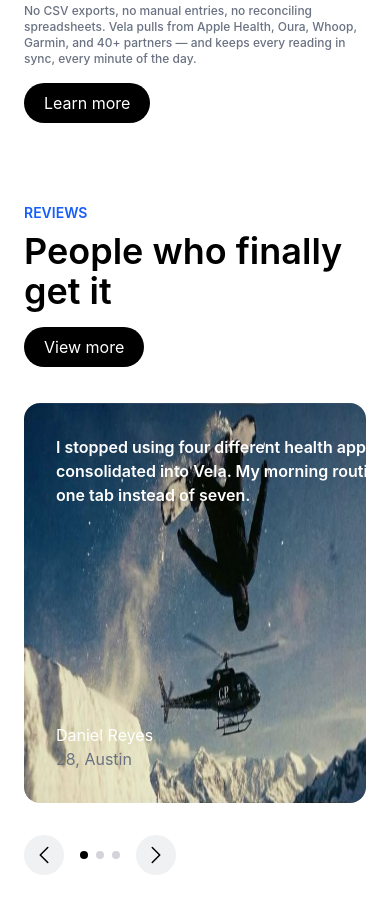
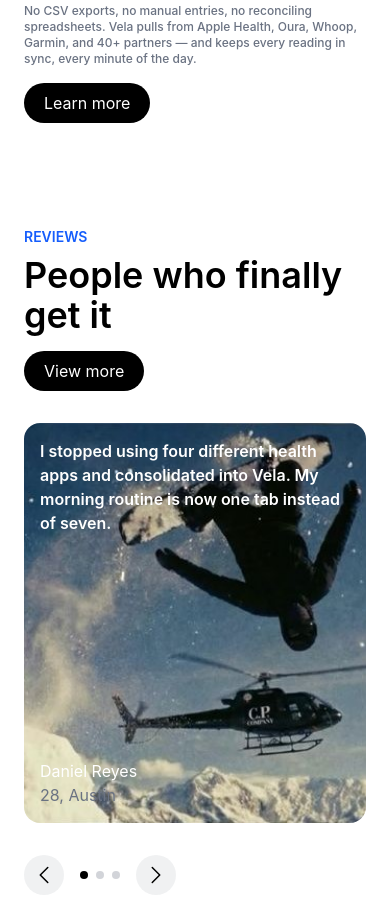
Before and after one commit to Sondosprg/landing_page_healthy_tailwind, a website: page src/index.html in a window 390 px wide. Shown: the part 3349-4247 px from the top of the page. Drawn offline with nearby package versions, Linux system fonts and the light colour scheme.

Commit message:
fix responsive of reviews section

```diff
--- a/src/index.html
+++ b/src/index.html
@@ -376,19 +376,21 @@
     </section>
 
     <!-- REVIEWS -->
-    <section id="Reviews" class="min-h-screen">
+    <section id="Reviews" class="h-auto ">
       <div class="max-w-7xl mx-auto px-6 sm:px-15 py-2 sm:py-4">
-        <div class="flex flex-col gap-2 md:min-w-3xl">
+        <!-- md:min-w-3xl" -->
+        <div class="flex flex-col gap-2 py-7 sm:py-14 ">
           <!-- header -->
+           <!-- todo: fix button gap  -->
           <div
-            class="flex flex-col md:flex-row gap-4 justify-between sm:gap-14 py-7 sm:py-14"
+            class="flex flex-col md:flex-row  md:justify-between gap-4   py-6 md:py-10 lg:py-14"
           >
-            <div class="space-y-2">
+            <div class="space-y-2 ">
               <h6 class="text-accent text-sm font-semibold">REVIEWS</h6>
               <h2 class="text-4xl font-semibold">People who finally get it</h2>
             </div>
 
-            <div>
+            <div class=" md:self-end ">
               <button
                 class="px-5 py-2 bg-secondary duration-300 transition-all active:scale-105 rounded-4xl text-white"
               >
@@ -399,17 +401,18 @@
 
           <!-- cards of reviews  (carousel)  -->
           <div
-            class="grid grid-cols-[100%_100%_100%] md:grid-cols-[60%_60%_60%] gap-4 max-h-100 sm:min-w-100 overflow-y-scroll sm:overflow-x-scroll"
+            class="grid  grid-cols-[100%_100%_100%] md:grid-cols-[60%_60%_60%] gap-4 max-h-100 sm:min-w-100 overflow-y-scroll sm:overflow-x-scroll"
           >
             <!-- card review 01 -->
-            <div class="relative">
+            <div class="relative ">
               <img
                 src="imgs/reviews/01.jpg"
                 alt=""
-                class="rounded-2xl h-100 w-100 md:w-full"
+                class="rounded-2xl h-100 w-full object-cover"
               />
-              <div class="absolute p-8 inset-0 flex justify-between flex-col">
-                <h4 class="text-primary font-semibold text-md w-100">
+
+              <div class="absolute p-4 sm:p-8 inset-0 flex justify-between flex-col">
+                <h4 class="text-primary font-semibold text-md w-auto">
                   I stopped using four different health apps and consolidated
                   into Vela. My morning routine is now one tab instead of seven.
                 </h4>
@@ -418,17 +421,18 @@
                   <p class="text-gray">28, Austin</p>
                 </div>
               </div>
+
             </div>
 
             <!-- card review 02 -->
-            <div class="relative">
+            <div class="relative  ">
               <img
                 src="imgs/reviews/02.jfif"
                 alt=""
-                class="rounded-2xl h-100 w-100 md:w-full object-cover"
+                class="rounded-2xl h-100 w-full object-cover"
               />
               <div class="absolute p-8 inset-0 flex justify-between flex-col">
-                <h4 class="text-primary font-semibold text-md">
+                <h4 class="text-primary font-semibold text-md w-auto">
                   My doctor said my labs were 'fine.' Vela cross-referenced
                   three markers and fla a thyroid issue that had been missed fo
                   years
@@ -441,14 +445,14 @@
             </div>
 
             <!-- card review 03-->
-            <div class="relative">
+            <div class="relative ">
               <img
                 src="imgs/reviews/03.jfif"
                 alt=""
-                class="rounded-2xl w-100 h-100 md:w-full"
+                class="rounded-2xl h-100  w-full object-cover"
               />
               <div class="absolute p-8 inset-0 flex justify-between flex-col">
-                <h4 class="text-primary font-semibold text-md w-90">
+                <h4 class="text-primary font-semibold text-md w-auto">
                   Vela helped me track my sleep and recovery patterns better
                   than any wearable. I finally have clear insights without
                   sorting through endless raw data
```
Also changed, not shown: src/output.css.
